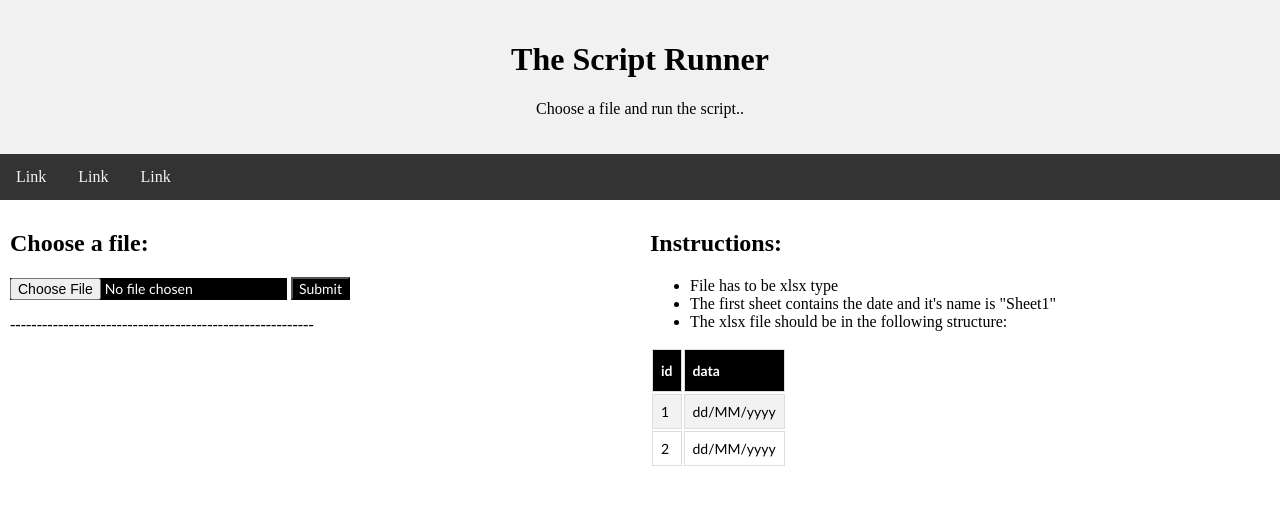
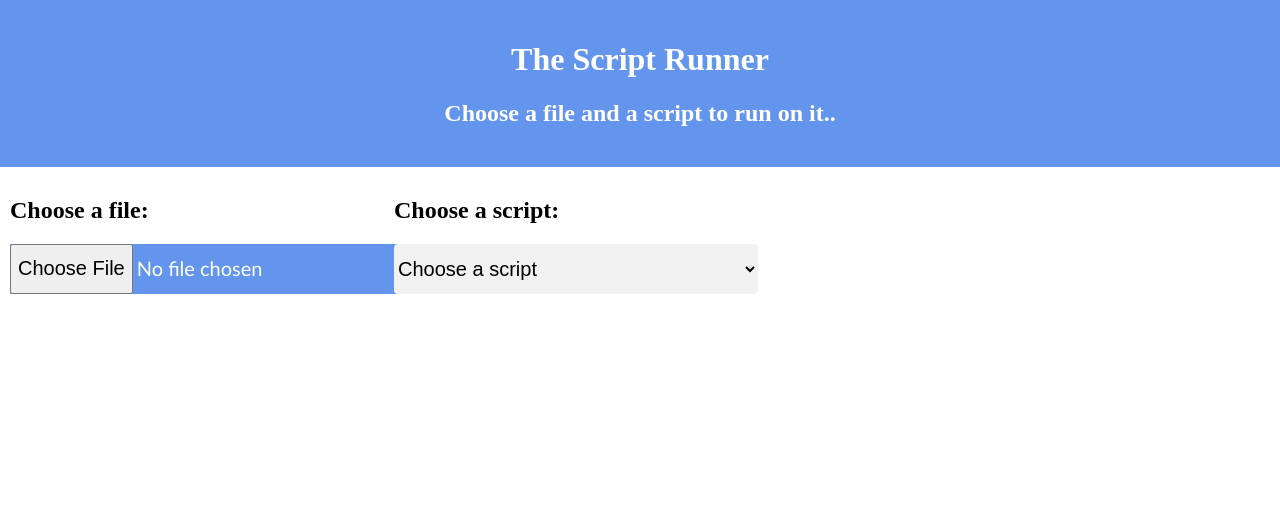
Before and after one commit to waldmanh/family_tree, a Flask app: page /upload in a window 1280 px wide. Shown: the top 505 px of the page. Run offline with Flask 2, Linux system fonts and the light colour scheme.

Commit message:
new gui design

```diff
--- a/static/css/upload.css
+++ b/static/css/upload.css
@@ -8,7 +8,9 @@ body {
 
 /* Style the header */
 .header {
-  background-color: #f1f1f1;
+  /*background-color: #f1f1f1;*/
+  background-color: CornflowerBlue;
+  color: white;
   padding: 20px;
   text-align: center;
 }
@@ -16,7 +18,7 @@ body {
 /* Style the top navigation bar */
 .topnav {
   overflow: hidden;
-  background-color: #333;
+  background-color: CornflowerBlue;
 }
 
 /* Style the topnav links */
@@ -32,7 +34,7 @@ body {
 /* Change color on hover */
 .topnav a:hover {
   background-color: #ddd;
-  color: black;
+  color: CornflowerBlue;
 }
 
 /* Create three unequal columns that floats next to each other */
@@ -43,12 +45,12 @@ body {
 
 /* Left and right column */
 .column.side {
-  width: 25%;
+  width: 30%;
 }
 
 /* Middle column */
 .column.middle {
-  width: 50%;
+  width: 40%;
 }
 
 /* Clear floats after the columns */
@@ -67,16 +69,30 @@ body {
 }
 
 input[type="submit"] {
-  background-color: black;
+    height:50px;
+    width: 50%;
+
+/*  padding: 16px 20px;*/
+  background-color: CornflowerBlue;
   color: white;
   font-family: "Trebuchet MS", Arial, Helvetica, sans-serif;
-  font-size: 14px;
+  font-size: 20px;
+
 }
+
 input[type="file"] {
-  background-color: black;
+  height:50px;
+/*  padding: 16px 20px;*/
+  background-color: CornflowerBlue;
   color: white;
   font-family: "Trebuchet MS", Arial, Helvetica, sans-serif;
-  font-size: 14px;
+  font-size: 20px;
+}
+input[type="file"]::file-selector-button{
+    height:50px;
+}
+input[type="file"]::-webkit-file-upload-button{
+    height:50px
 }
 .table {
   font-family: "Trebuchet MS", Arial, Helvetica, sans-serif;
@@ -103,15 +119,17 @@ input[type="file"] {
   padding-top: 12px;
   padding-bottom: 12px;
   text-align: left;
-  background-color: black;
+  background-color: CornflowerBlue;
   color: white;
 }
 select {
   width: 100%;
-  padding: 16px 20px;
+  height:50px;
+/*  padding: 16px 20px;*/
   border: none;
   border-radius: 4px;
   background-color: #f1f1f1;
+  font-size: 20px;
 }
 
 #example {
--- a/templates/upload.html
+++ b/templates/upload.html
@@ -9,56 +9,99 @@
   <body>
     <div class="header">
       <h1>The Script Runner</h1>
-      <p>Choose a file and run the script..</p>
-    </div>
-    <div class="topnav">
-      <a href="#">Link</a>
-      <a href="#">Link</a>
-      <a href="#">Link</a>
+      <h2>Choose a file and a script to run on it..</ph2>
     </div>
 
+ <!--   <div class="topnav">-->
+<!--      <a href="#">Link</a>-->
+<!--      <a href="#">Link</a>-->
+<!--      <a href="#">Link</a>-->
+<!--    </div>-->
+
     <div class="row">
-      <div class="column middle">
-        <h2>Choose a file:</h2>
-        <form
-          action="http://localhost:5000/uploader"
+       <form
+          name="runscriptform"
           method="POST"
           enctype="multipart/form-data"
+          onsubmit="runScript()"
         >
+      <div class="column side">
+        <h2>Choose a file:</h2>
           <input
             type="file"
             name="file"
             accept=".csv, application/vnd.openxmlformats-officedocument.spreadsheetml.sheet, application/vnd.ms-excel"
           />
-          <input type="submit" />
-        </form>
-        <p>---------------------------------------------------------</p>
+
+      </div>
+      <div class="column side">
+        <h2>Choose a script:</h2>
+        <select
+          id="script-select"
+          name="script-select"
+          onchange="changeScriptDescription()"
+        >
+          <option value="noscript">Choose a script</option>
+          <option value="script1">script1</option>
+          <option value="script2">script2</option>
+          <option value="script3">script3</option>
+        </select>
       </div>
 
       <div class="column middle" id="script-selected-description">
-        <h2>Instructions:</h2>
-        <ul>
-          <li>File has to be xlsx type</li>
-          <li>The first sheet contains the date and it's name is "Sheet1"</li>
-          <li>The xlsx file should be in the following structure:</li>
-        </ul>
-        <div class="table">
-          <table>
-            <tr>
-              <th>id</th>
-              <th>data</th>
-            </tr>
-            <tr>
-              <td>1</td>
-              <td>dd/MM/yyyy</td>
-            </tr>
-            <tr>
-              <td>2</td>
-              <td>dd/MM/yyyy</td>
-            </tr>
-          </table>
-        </div>
+        <!-- <p ></p> -->
       </div>
     </div>
+    </form>
+    <script>
+      function changeScriptDescription() {
+        var x = document.getElementById("script-select").value;
+        switch (x) {
+          case "script1":
+            document.getElementById("script-selected-description").innerHTML =
+          ' <h2>Run script:</h2>\
+            <h2><input type="submit" value="Run" id="run-script-submit"/></h2>\
+            <h2>Instructions:</h2>\
+        <ul>\
+          <li>File has to be xlsx type</li>\
+          <li>The first sheet contains the date and it\'s name is "Sheet1"</li>\
+          <li>The xlsx file should be in the following structure:</li>\
+        </ul>\
+        <div class="table">\
+          <table>\
+            <tr>\
+              <th>id</th>\
+              <th>data</th>\
+            </tr>\
+            <tr>\
+              <td>1</td>\
+              <td>dd/MM/yyyy</td>\
+            </tr>\
+            <tr>\
+              <td>2</td>\
+              <td>dd/MM/yyyy</td>\
+            </tr>\
+          </table>\
+        </div>';
+            break;
+          case "script2":
+            document.getElementById("script-selected-description").innerHTML =
+              "script2 was chosen";
+            break;
+          case "script3":
+            document.getElementById("script-selected-description").innerHTML =
+              "script3 was chosen";
+            break;
+        }
+      }
+      function runScript(){
+
+          var select = document.getElementById('script-select');
+          var scripToRun = select.options[select.selectedIndex].value;
+          document.runscriptform.action = "http://localhost:5000/uploader?scriptToRun="+scripToRun;
+          runscriptform.submit();
+          }
+
+    </script>
   </body>
 </html>
```
